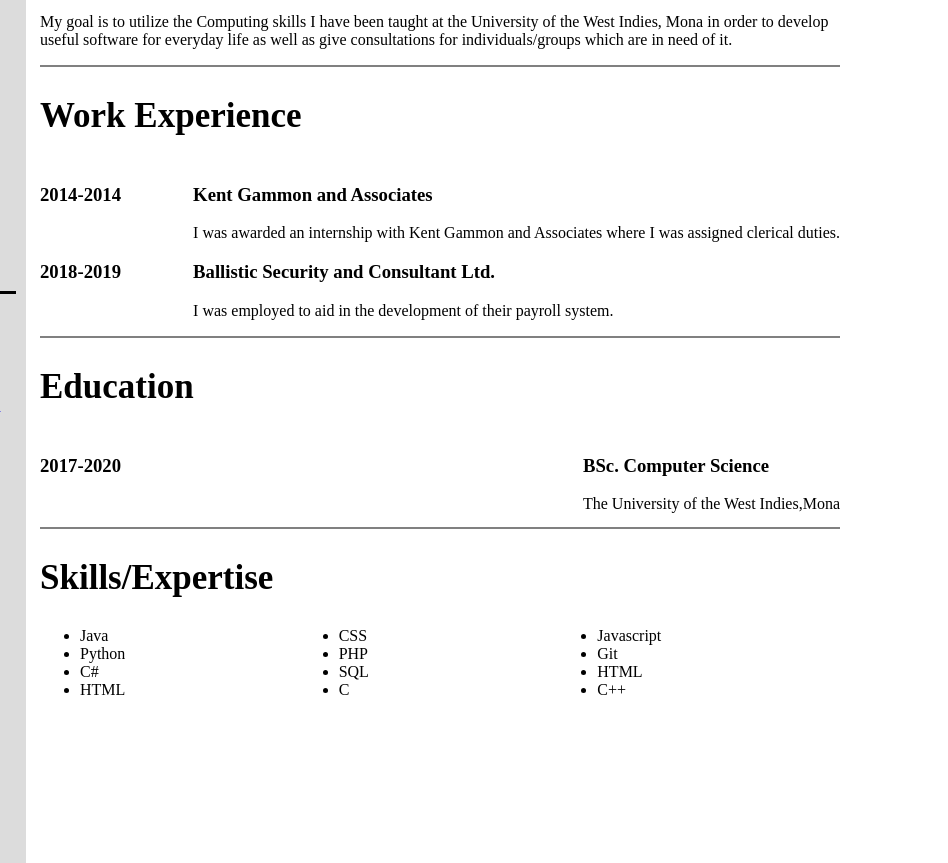
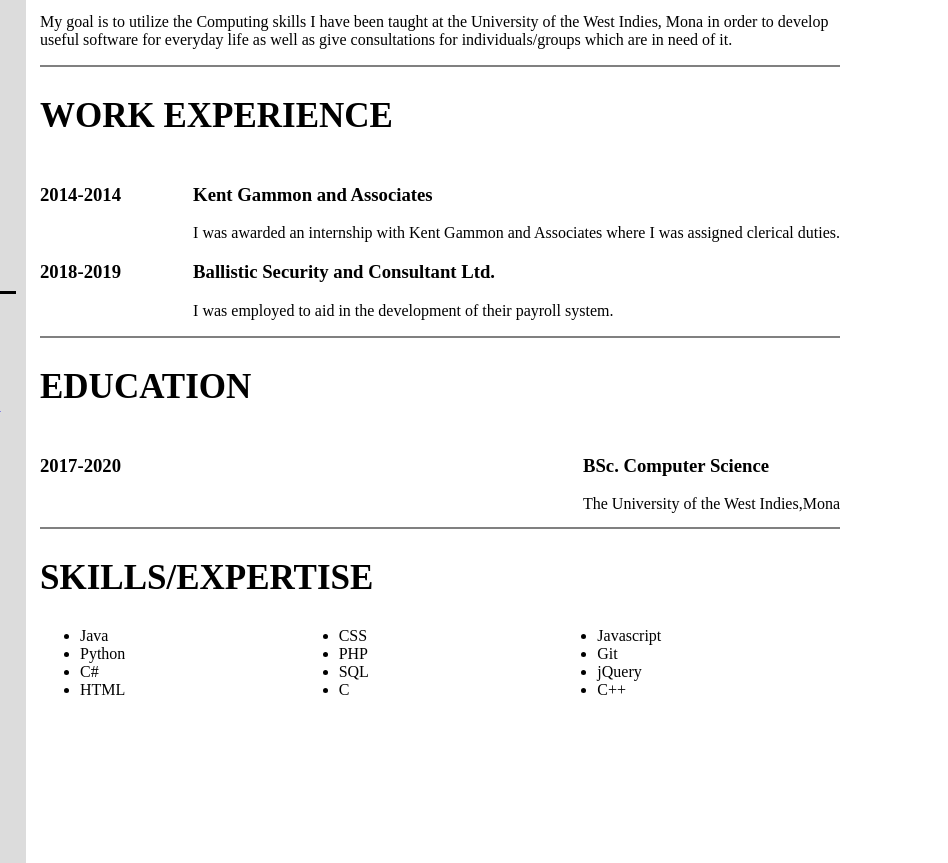
Before and after one commit to MorganPrograms/MorganPrograms.github.io, a plain HTML site: page index.html in a window 1280 px wide. Shown: the part 451-1314 px from the top of the page, 332-1280 px from the left. Drawn offline with Linux system fonts and the light colour scheme.

Commit message:
Made some slight changes

```diff
--- a/index.html
+++ b/index.html
@@ -45,7 +45,7 @@
     </div>
     <div class = "grid-item">
         <div id = "Work">
-            <h2 id = "heading">Work Experience</h2>
+            <h2 id = "heading">WORK EXPERIENCE</h2>
             <div class = "wrapper">
             <div class = "left">
             <h3>2014-2014</h3>
@@ -64,7 +64,7 @@
 
         <div class = "grid-item">
             <div id = "Education">
-            <h2 id = "heading">Education</h2>
+            <h2 id = "heading">EDUCATION</h2>
             <div class = "wrap">
             <div class = "left">
                 <h3>2017-2020</h3>
@@ -78,7 +78,7 @@
     </div>
 
             <div id = "Skills">
-            <h2 id = "heading">Skills/Expertise</h2>
+            <h2 id = "heading">SKILLS/EXPERTISE</h2>
             <ul>
                 <li>Java</li>
                 <li>Python</li>
@@ -90,7 +90,7 @@
                 <li>C</li>
                 <li>Javascript</li>
                 <li>Git</li>
-                <li>HTML</li>
+                <li>jQuery</li>
                 <li>C++</li>
 
             </ul>
```
